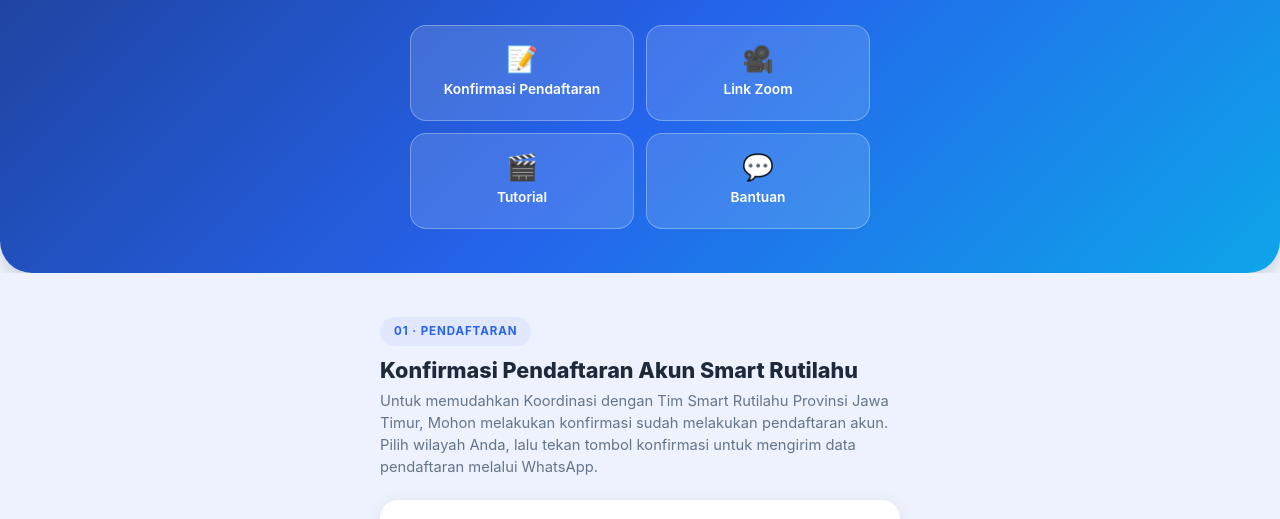
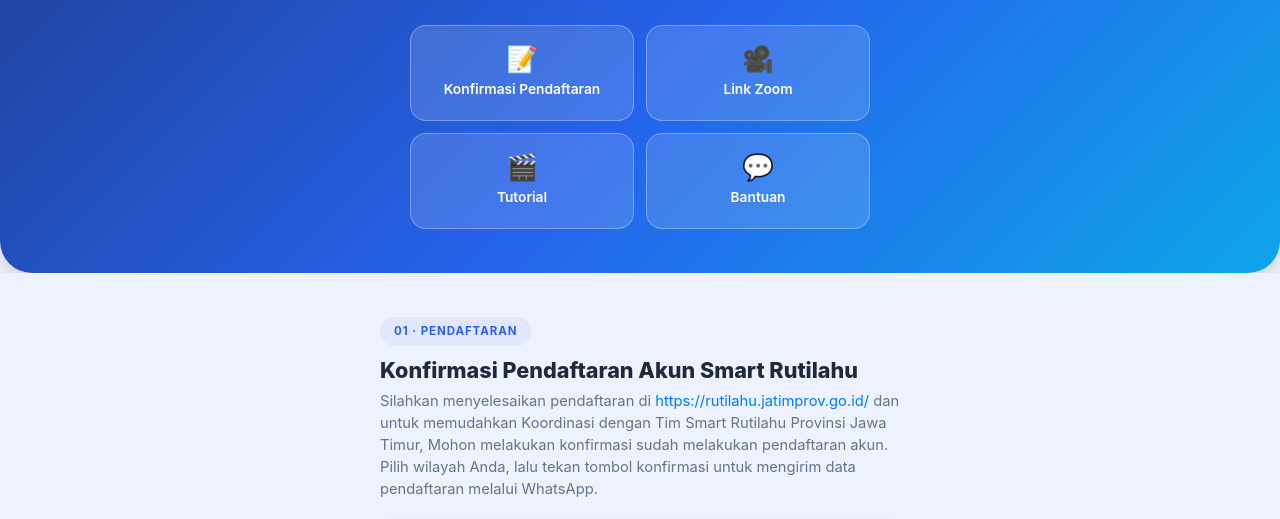
Before and after one commit to pendataanrtlhkabkediri/smartrutilahukediri, a plain HTML site: page index.html in a window 1280 px wide. Shown: the part 245-764 px from the top of the page. Drawn offline with Linux system fonts and the light colour scheme.

Commit message:
Update index.html

```diff
--- a/index.html
+++ b/index.html
@@ -312,7 +312,9 @@
   <div class="container-narrow">
     <span class="section-tag">01 · Pendaftaran</span>
     <h2 class="section-title">Konfirmasi Pendaftaran Akun Smart Rutilahu</h2>
-    <p class="section-desc">Untuk memudahkan Koordinasi dengan Tim Smart Rutilahu Provinsi Jawa Timur, Mohon melakukan konfirmasi sudah melakukan pendaftaran akun.  Pilih wilayah Anda, lalu tekan tombol konfirmasi untuk mengirim data pendaftaran melalui WhatsApp.</p>
+    <p class="section-desc">Silahkan menyelesaikan pendaftaran di <a href="https://rutilahu.jatimprov.go.id/" target="_blank" rel="noopener noreferrer">
+    https://rutilahu.jatimprov.go.id/
+</a> dan untuk memudahkan Koordinasi dengan Tim Smart Rutilahu Provinsi Jawa Timur, Mohon melakukan konfirmasi sudah melakukan pendaftaran akun.  Pilih wilayah Anda, lalu tekan tombol konfirmasi untuk mengirim data pendaftaran melalui WhatsApp.</p>
 
     <div class="card-panel">
       <form id="formKonfirmasi" novalidate>
```
